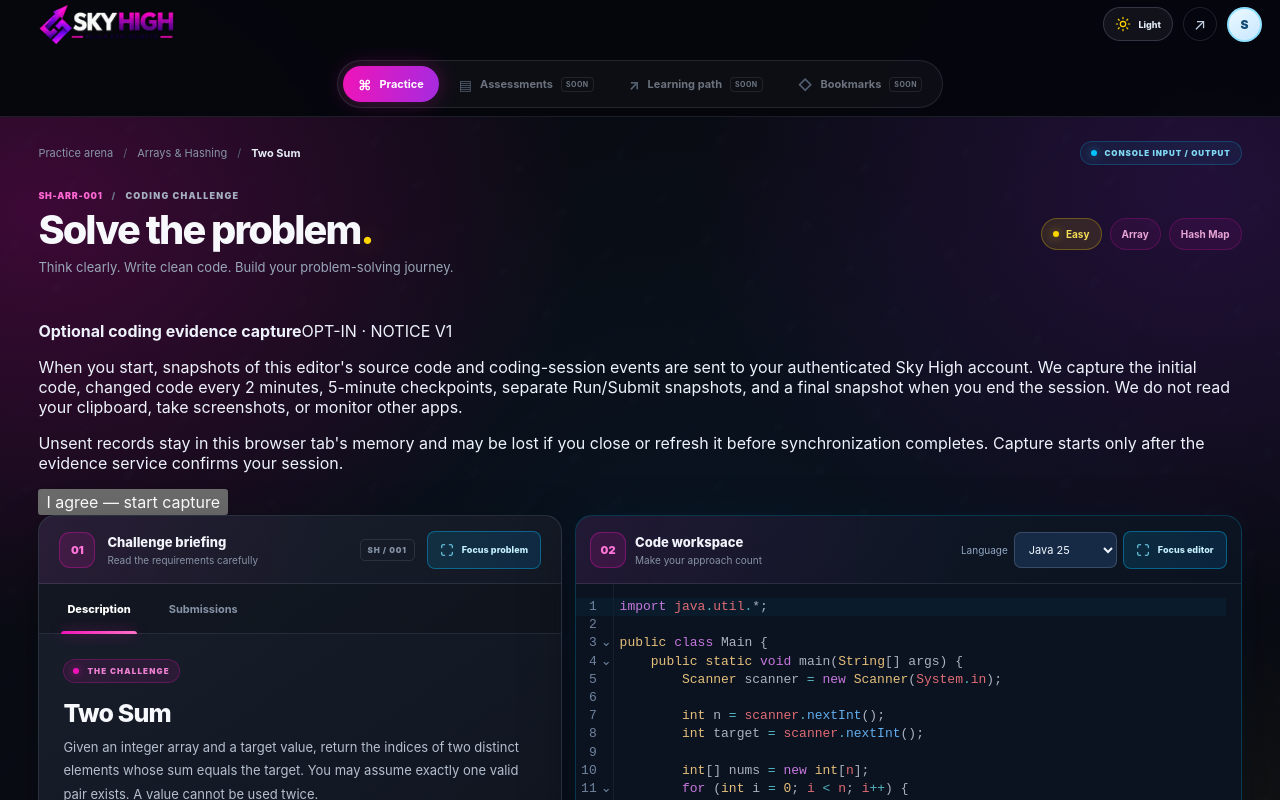
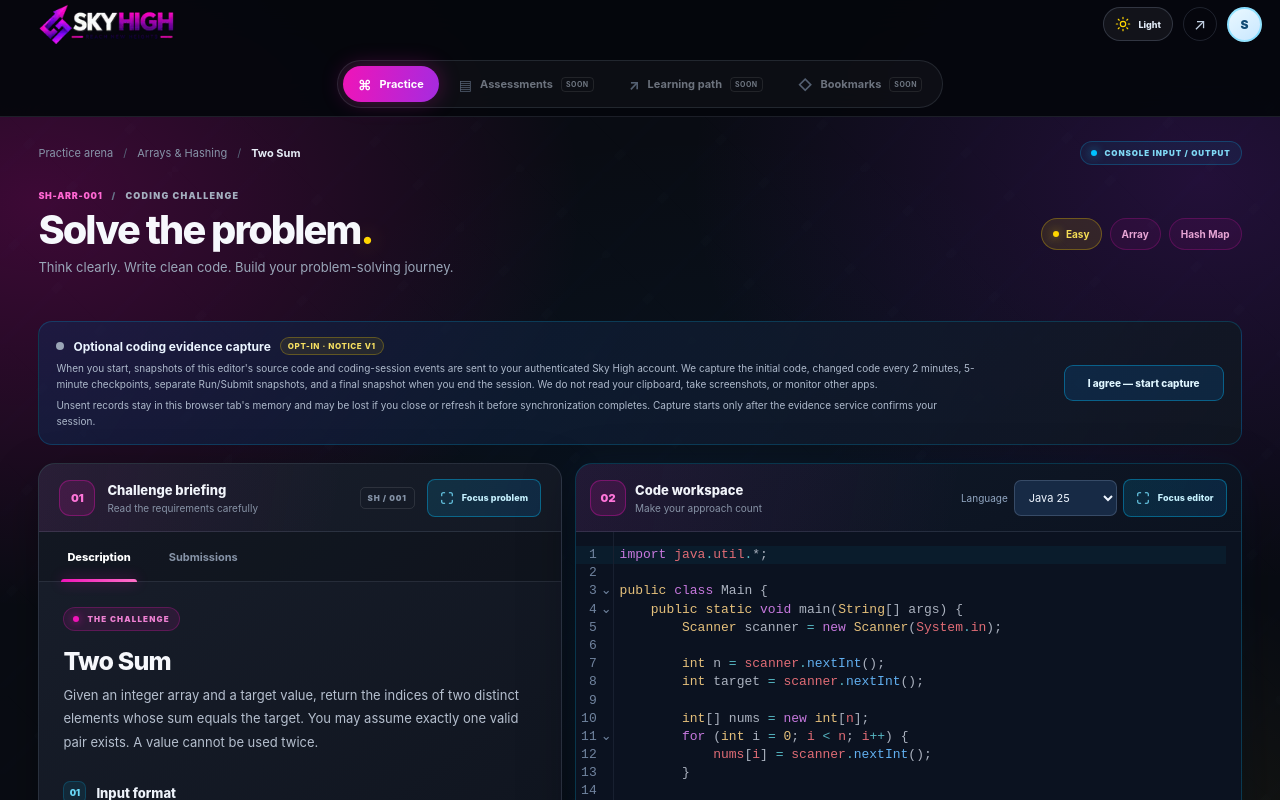
Before and after one commit to sivasreeonline/orbit-engine, a React (Vite) app in the folder apps/web/: page / in a window 1280 px wide. Shown: the top 800 px of the page. Built offline with nearby package versions, Linux system fonts and the light colour scheme.

Commit message:
feat(web): style consent and evidence synchronization states

```diff
--- a/apps/web/src/app.css
+++ b/apps/web/src/app.css
@@ -2451,3 +2451,128 @@ button:focus-visible, a:focus-visible, select:focus-visible {
 @media (max-width: 420px) {
   .brand-logo { width: 122px; height: 36px; }
 }
+
+/* Explicit, privacy-transparent editor evidence capture */
+.evidence-capture-panel {
+  display: flex;
+  align-items: center;
+  justify-content: space-between;
+  gap: 18px;
+  margin: 0 0 18px;
+  border: 1px solid rgba(0, 194, 255, 0.2);
+  border-radius: 14px;
+  background: linear-gradient(120deg, rgba(16, 42, 86, 0.5), rgba(17, 23, 34, 0.92));
+  padding: 15px 17px;
+}
+.evidence-capture-panel.is-active {
+  border-color: rgba(0, 194, 255, 0.42);
+  background: linear-gradient(120deg, rgba(8, 125, 216, 0.16), rgba(17, 23, 34, 0.96));
+}
+.evidence-capture-copy { min-width: 0; }
+.evidence-capture-heading {
+  display: flex;
+  align-items: center;
+  flex-wrap: wrap;
+  gap: 9px;
+  color: #eaf4ff;
+  font-size: 12px;
+}
+.evidence-capture-indicator {
+  width: 8px;
+  height: 8px;
+  flex: 0 0 8px;
+  border-radius: 50%;
+  background: var(--muted);
+}
+.evidence-capture-panel.is-active .evidence-capture-indicator {
+  background: #35d49a;
+  box-shadow: 0 0 0 4px rgba(53, 212, 154, 0.12);
+}
+.evidence-capture-preview-tag {
+  border: 1px solid rgba(255, 214, 0, 0.27);
+  border-radius: 999px;
+  background: rgba(255, 214, 0, 0.08);
+  color: #f6df61;
+  padding: 3px 7px;
+  font-size: 8px;
+  font-weight: 850;
+  letter-spacing: 0.6px;
+}
+.evidence-capture-copy p {
+  max-width: 920px;
+  margin: 6px 0 0;
+  color: #aebacc;
+  font-size: 10px;
+  line-height: 1.55;
+}
+.evidence-capture-stats {
+  display: flex;
+  flex-wrap: wrap;
+  gap: 7px;
+  margin-top: 9px;
+}
+.evidence-capture-stats span {
+  border: 1px solid rgba(0, 194, 255, 0.16);
+  border-radius: 999px;
+  color: #a9dff0;
+  padding: 4px 8px;
+  font-size: 9px;
+  font-weight: 750;
+}
+.evidence-capture-button {
+  flex: 0 0 auto;
+  min-height: 36px;
+  border: 1px solid rgba(0, 194, 255, 0.38);
+  border-radius: 9px;
+  background: rgba(8, 125, 216, 0.16);
+  color: #dff6ff;
+  padding: 0 13px;
+  font-size: 10px;
+  font-weight: 800;
+}
+.evidence-capture-button:hover { background: rgba(8, 125, 216, 0.28); }
+.evidence-capture-button.is-stop {
+  border-color: rgba(255, 214, 0, 0.3);
+  background: rgba(255, 214, 0, 0.08);
+  color: #f6e6a0;
+}
+.evidence-capture-error {
+  margin: -9px 0 16px;
+  color: #ffb7b7;
+  font-size: 11px;
+}
+@media (max-width: 680px) {
+  .evidence-capture-panel {
+    align-items: stretch;
+    flex-direction: column;
+    gap: 12px;
+  }
+  .evidence-capture-button { width: 100%; }
+}
+
+.evidence-capture-actions {
+  display: flex;
+  flex: 0 0 auto;
+  flex-direction: column;
+  gap: 8px;
+  min-width: 160px;
+}
+.evidence-capture-retry {
+  border-color: rgba(255, 214, 0, 0.32);
+  background: rgba(255, 214, 0, 0.08);
+  color: #f6e6a0;
+}
+.evidence-capture-button:disabled {
+  cursor: not-allowed;
+  opacity: 0.55;
+}
+.evidence-capture-error {
+  margin: 8px 0 0;
+  color: #ffb7b7;
+  font-size: 10px;
+  line-height: 1.45;
+  overflow-wrap: anywhere;
+}
+@media (max-width: 680px) {
+  .evidence-capture-actions { width: 100%; }
+}
```
